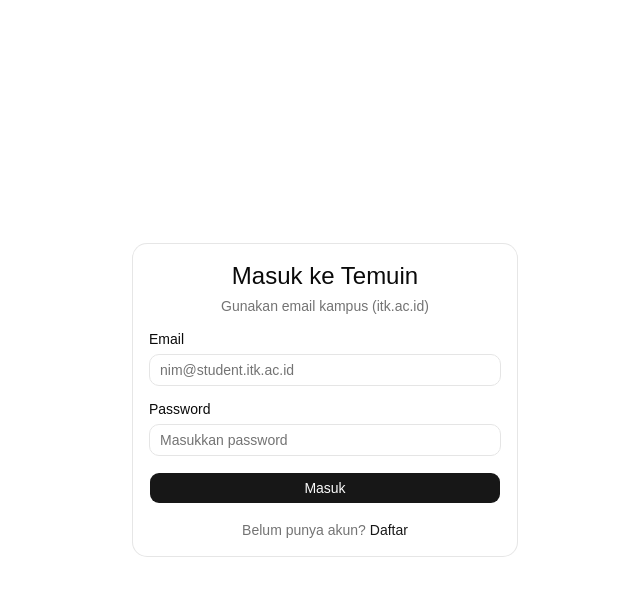
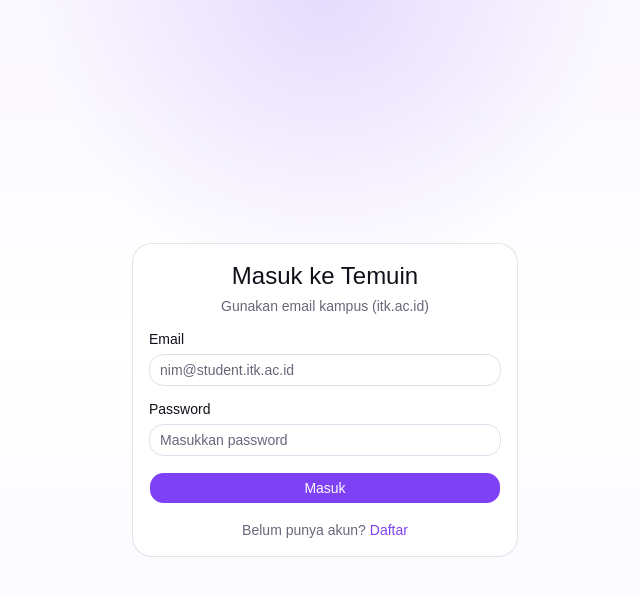
Before and after one commit to aidilsaputrakirsan-classroom/cc-kelompok-a-extraordinary, a React app in the folder frontend/: page /login in a window 1280 px wide. Shown: the top 596 px of the page, without its empty margins (315-955 px from the left). Built offline with nearby package versions, Linux system fonts and the light colour scheme; no server answers; the HTML template or start-up script is replaced by a standard one.

Commit message:
docs(frontend): add kraken-light design reference and theme tokens

```diff
--- a/frontend/src/index.css
+++ b/frontend/src/index.css
@@ -10,162 +10,203 @@
   --radius-sm: calc(var(--radius) - 4px);
 }
 
-@layer base {
-  :root {
-    --background: 0 0% 100%;
-    --foreground: 240 10% 3.9%;
-    --card: 0 0% 100%;
-    --card-foreground: 240 10% 3.9%;
-    --popover: 0 0% 100%;
-    --popover-foreground: 240 10% 3.9%;
-    --primary: 240 5.9% 10%;
-    --primary-foreground: 0 0% 98%;
-    --secondary: 240 4.8% 95.9%;
-    --secondary-foreground: 240 5.9% 10%;
-    --muted: 240 4.8% 95.9%;
-    --muted-foreground: 240 3.8% 46.1%;
-    --accent: 240 4.8% 95.9%;
-    --accent-foreground: 240 5.9% 10%;
-    --destructive: 0 84.2% 60.2%;
-    --destructive-foreground: 0 0% 98%;
-    --border: 240 5.9% 90%;
-    --input: 240 5.9% 90%;
-    --ring: 240 10% 3.9%;
-    --chart-1: 12 76% 61%;
-    --chart-2: 173 58% 39%;
-    --chart-3: 197 37% 24%;
-    --chart-4: 43 74% 66%;
-    --chart-5: 27 87% 67%;
-    --radius: 0.5rem;
-  }
-  * {
-    @apply border-border outline-ring/50;
-  }
-  body {
-    @apply bg-background text-foreground;
-  }
-  html {
-    @apply font-sans;
-  }
+@theme inline {
+  --font-heading: var(--font-sans);
+  --font-sans: "Geist Variable", sans-serif;
+
+  --color-background: var(--background);
+  --color-foreground: var(--foreground);
+  --color-card: var(--card);
+  --color-card-foreground: var(--card-foreground);
+  --color-popover: var(--popover);
+  --color-popover-foreground: var(--popover-foreground);
+  --color-primary: var(--primary);
+  --color-primary-foreground: var(--primary-foreground);
+  --color-secondary: var(--secondary);
+  --color-secondary-foreground: var(--secondary-foreground);
+  --color-muted: var(--muted);
+  --color-muted-foreground: var(--muted-foreground);
+  --color-accent: var(--accent);
+  --color-accent-foreground: var(--accent-foreground);
+  --color-destructive: var(--destructive);
+  --color-destructive-foreground: var(--destructive-foreground);
+  --color-border: var(--border);
+  --color-input: var(--input);
+  --color-ring: var(--ring);
+
+  --color-brand: var(--brand);
+  --color-brand-foreground: var(--brand-foreground);
+  --color-brand-soft: var(--brand-soft);
+  --color-surface-soft: var(--surface-soft);
+  --color-surface-elevated: var(--surface-elevated);
+
+  --color-success: var(--success);
+  --color-success-foreground: var(--success-foreground);
+  --color-success-soft: var(--success-soft);
+  --color-warning: var(--warning);
+  --color-warning-foreground: var(--warning-foreground);
+  --color-warning-soft: var(--warning-soft);
+  --color-info: var(--info);
+  --color-info-foreground: var(--info-foreground);
+  --color-info-soft: var(--info-soft);
+
+  --color-chart-1: var(--chart-1);
+  --color-chart-2: var(--chart-2);
+  --color-chart-3: var(--chart-3);
+  --color-chart-4: var(--chart-4);
+  --color-chart-5: var(--chart-5);
+  --color-sidebar: var(--sidebar);
+  --color-sidebar-foreground: var(--sidebar-foreground);
+  --color-sidebar-primary: var(--sidebar-primary);
+  --color-sidebar-primary-foreground: var(--sidebar-primary-foreground);
+  --color-sidebar-accent: var(--sidebar-accent);
+  --color-sidebar-accent-foreground: var(--sidebar-accent-foreground);
+  --color-sidebar-border: var(--sidebar-border);
+  --color-sidebar-ring: var(--sidebar-ring);
+
+  --radius-sm: calc(var(--radius) * 0.72);
+  --radius-md: calc(var(--radius) * 0.9);
+  --radius-lg: var(--radius);
+  --radius-xl: calc(var(--radius) * 1.3);
+  --radius-2xl: calc(var(--radius) * 1.8);
+  --radius-3xl: calc(var(--radius) * 2.3);
+}
+
+:root {
+  color-scheme: light;
+
+  --background: oklch(0.99 0.01 300);
+  --foreground: oklch(0.18 0.02 285);
+  --card: oklch(1 0 0);
+  --card-foreground: oklch(0.18 0.02 285);
+  --popover: oklch(1 0 0);
+  --popover-foreground: oklch(0.18 0.02 285);
+  --primary: oklch(0.56 0.25 292);
+  --primary-foreground: oklch(0.99 0.01 300);
+  --secondary: oklch(0.96 0.02 292);
+  --secondary-foreground: oklch(0.22 0.03 285);
+  --muted: oklch(0.965 0.012 292);
+  --muted-foreground: oklch(0.52 0.03 285);
+  --accent: oklch(0.97 0.03 300);
+  --accent-foreground: oklch(0.28 0.06 288);
+  --destructive: oklch(0.64 0.22 24);
+  --destructive-foreground: oklch(0.99 0.01 300);
+  --border: oklch(0.91 0.02 292);
+  --input: oklch(0.9 0.02 292);
+  --ring: oklch(0.63 0.2 292);
+
+  --brand: oklch(0.56 0.25 292);
+  --brand-foreground: oklch(0.99 0.01 300);
+  --brand-soft: oklch(0.95 0.05 295);
+  --surface-soft: oklch(0.975 0.02 300);
+  --surface-elevated: oklch(0.995 0.01 300);
+
+  --success: oklch(0.62 0.16 154);
+  --success-foreground: oklch(0.37 0.12 154);
+  --success-soft: oklch(0.94 0.05 154);
+  --warning: oklch(0.75 0.15 92);
+  --warning-foreground: oklch(0.45 0.09 92);
+  --warning-soft: oklch(0.95 0.05 92);
+  --info: oklch(0.66 0.15 255);
+  --info-foreground: oklch(0.42 0.11 255);
+  --info-soft: oklch(0.94 0.04 255);
+
+  --chart-1: oklch(0.68 0.2 292);
+  --chart-2: oklch(0.63 0.16 154);
+  --chart-3: oklch(0.66 0.15 255);
+  --chart-4: oklch(0.74 0.16 92);
+  --chart-5: oklch(0.72 0.15 24);
+
+  --sidebar: oklch(0.985 0.01 300);
+  --sidebar-foreground: oklch(0.2 0.02 285);
+  --sidebar-primary: oklch(0.56 0.25 292);
+  --sidebar-primary-foreground: oklch(0.99 0.01 300);
+  --sidebar-accent: oklch(0.96 0.03 295);
+  --sidebar-accent-foreground: oklch(0.28 0.06 288);
+  --sidebar-border: oklch(0.9 0.02 292);
+  --sidebar-ring: oklch(0.63 0.2 292);
+
+  --radius: 0.9rem;
+}
+
+.dark {
+  color-scheme: dark;
+
+  --background: oklch(0.18 0.02 285);
+  --foreground: oklch(0.97 0.01 300);
+  --card: oklch(0.22 0.02 285);
+  --card-foreground: oklch(0.97 0.01 300);
+  --popover: oklch(0.22 0.02 285);
+  --popover-foreground: oklch(0.97 0.01 300);
+  --primary: oklch(0.68 0.2 292);
+  --primary-foreground: oklch(0.2 0.03 285);
+  --secondary: oklch(0.28 0.03 286);
+  --secondary-foreground: oklch(0.97 0.01 300);
+  --muted: oklch(0.28 0.03 286);
+  --muted-foreground: oklch(0.76 0.03 292);
+  --accent: oklch(0.3 0.05 292);
+  --accent-foreground: oklch(0.97 0.01 300);
+  --destructive: oklch(0.69 0.19 24);
+  --destructive-foreground: oklch(0.97 0.01 300);
+  --border: oklch(1 0 0 / 12%);
+  --input: oklch(1 0 0 / 16%);
+  --ring: oklch(0.68 0.2 292);
+
+  --brand: oklch(0.68 0.2 292);
+  --brand-foreground: oklch(0.2 0.03 285);
+  --brand-soft: oklch(0.3 0.06 292);
+  --surface-soft: oklch(0.25 0.02 285);
+  --surface-elevated: oklch(0.27 0.02 285);
+
+  --success: oklch(0.68 0.16 154);
+  --success-foreground: oklch(0.9 0.05 154);
+  --success-soft: oklch(0.29 0.05 154);
+  --warning: oklch(0.79 0.15 92);
+  --warning-foreground: oklch(0.94 0.03 92);
+  --warning-soft: oklch(0.33 0.05 92);
+  --info: oklch(0.73 0.14 255);
+  --info-foreground: oklch(0.94 0.02 255);
+  --info-soft: oklch(0.3 0.05 255);
+
+  --chart-1: oklch(0.71 0.2 292);
+  --chart-2: oklch(0.68 0.16 154);
+  --chart-3: oklch(0.73 0.14 255);
+  --chart-4: oklch(0.79 0.15 92);
+  --chart-5: oklch(0.74 0.15 24);
+
+  --sidebar: oklch(0.2 0.02 285);
+  --sidebar-foreground: oklch(0.97 0.01 300);
+  --sidebar-primary: oklch(0.68 0.2 292);
+  --sidebar-primary-foreground: oklch(0.2 0.03 285);
+  --sidebar-accent: oklch(0.28 0.03 286);
+  --sidebar-accent-foreground: oklch(0.97 0.01 300);
+  --sidebar-border: oklch(1 0 0 / 12%);
+  --sidebar-ring: oklch(0.68 0.2 292);
 }
 
 @layer base {
   * {
-    @apply border-border;
+    @apply border-border outline-ring/50;
   }
+
+  html {
+    @apply font-sans antialiased;
+  }
+
   body {
-    @apply bg-background text-foreground;
+    @apply min-h-screen bg-background text-foreground;
+    background-image:
+      radial-gradient(circle at top, rgba(113, 50, 245, 0.14), transparent 28%),
+      linear-gradient(180deg, rgba(250, 247, 255, 0.98) 0%, rgba(255, 255, 255, 1) 42%, rgba(248, 247, 255, 1) 100%);
+    background-attachment: fixed;
+  }
+
+  a {
+    @apply transition-colors;
+  }
+
+  ::selection {
+    background: rgba(113, 50, 245, 0.18);
+    color: #101114;
   }
 }
-
-@theme inline {
-  --font-heading: var(--font-sans);
-  --font-sans: 'Geist Variable', sans-serif;
-  --color-sidebar-ring: var(--sidebar-ring);
-  --color-sidebar-border: var(--sidebar-border);
-  --color-sidebar-accent-foreground: var(--sidebar-accent-foreground);
-  --color-sidebar-accent: var(--sidebar-accent);
-  --color-sidebar-primary-foreground: var(--sidebar-primary-foreground);
-  --color-sidebar-primary: var(--sidebar-primary);
-  --color-sidebar-foreground: var(--sidebar-foreground);
-  --color-sidebar: var(--sidebar);
-  --color-chart-5: var(--chart-5);
-  --color-chart-4: var(--chart-4);
-  --color-chart-3: var(--chart-3);
-  --color-chart-2: var(--chart-2);
-  --color-chart-1: var(--chart-1);
-  --color-ring: var(--ring);
-  --color-input: var(--input);
-  --color-border: var(--border);
-  --color-destructive: var(--destructive);
-  --color-accent-foreground: var(--accent-foreground);
-  --color-accent: var(--accent);
-  --color-muted-foreground: var(--muted-foreground);
-  --color-muted: var(--muted);
-  --color-secondary-foreground: var(--secondary-foreground);
-  --color-secondary: var(--secondary);
-  --color-primary-foreground: var(--primary-foreground);
-  --color-primary: var(--primary);
-  --color-popover-foreground: var(--popover-foreground);
-  --color-popover: var(--popover);
-  --color-card-foreground: var(--card-foreground);
-  --color-card: var(--card);
-  --color-foreground: var(--foreground);
-  --color-background: var(--background);
-  --radius-sm: calc(var(--radius) * 0.6);
-  --radius-md: calc(var(--radius) * 0.8);
-  --radius-lg: var(--radius);
-  --radius-xl: calc(var(--radius) * 1.4);
-  --radius-2xl: calc(var(--radius) * 1.8);
-  --radius-3xl: calc(var(--radius) * 2.2);
-  --radius-4xl: calc(var(--radius) * 2.6);
-}
-
-:root {
-  --background: oklch(1 0 0);
-  --foreground: oklch(0.145 0 0);
-  --card: oklch(1 0 0);
-  --card-foreground: oklch(0.145 0 0);
-  --popover: oklch(1 0 0);
-  --popover-foreground: oklch(0.145 0 0);
-  --primary: oklch(0.205 0 0);
-  --primary-foreground: oklch(0.985 0 0);
-  --secondary: oklch(0.97 0 0);
-  --secondary-foreground: oklch(0.205 0 0);
-  --muted: oklch(0.97 0 0);
-  --muted-foreground: oklch(0.556 0 0);
-  --accent: oklch(0.97 0 0);
-  --accent-foreground: oklch(0.205 0 0);
-  --destructive: oklch(0.577 0.245 27.325);
-  --border: oklch(0.922 0 0);
-  --input: oklch(0.922 0 0);
-  --ring: oklch(0.708 0 0);
-  --chart-1: oklch(0.87 0 0);
-  --chart-2: oklch(0.556 0 0);
-  --chart-3: oklch(0.439 0 0);
-  --chart-4: oklch(0.371 0 0);
-  --chart-5: oklch(0.269 0 0);
-  --radius: 0.625rem;
-  --sidebar: oklch(0.985 0 0);
-  --sidebar-foreground: oklch(0.145 0 0);
-  --sidebar-primary: oklch(0.205 0 0);
-  --sidebar-primary-foreground: oklch(0.985 0 0);
-  --sidebar-accent: oklch(0.97 0 0);
-  --sidebar-accent-foreground: oklch(0.205 0 0);
-  --sidebar-border: oklch(0.922 0 0);
-  --sidebar-ring: oklch(0.708 0 0);
-}
-
-.dark {
-  --background: oklch(0.145 0 0);
-  --foreground: oklch(0.985 0 0);
-  --card: oklch(0.205 0 0);
-  --card-foreground: oklch(0.985 0 0);
-  --popover: oklch(0.205 0 0);
-  --popover-foreground: oklch(0.985 0 0);
-  --primary: oklch(0.922 0 0);
-  --primary-foreground: oklch(0.205 0 0);
-  --secondary: oklch(0.269 0 0);
-  --secondary-foreground: oklch(0.985 0 0);
-  --muted: oklch(0.269 0 0);
-  --muted-foreground: oklch(0.708 0 0);
-  --accent: oklch(0.269 0 0);
-  --accent-foreground: oklch(0.985 0 0);
-  --destructive: oklch(0.704 0.191 22.216);
-  --border: oklch(1 0 0 / 10%);
-  --input: oklch(1 0 0 / 15%);
-  --ring: oklch(0.556 0 0);
-  --chart-1: oklch(0.87 0 0);
-  --chart-2: oklch(0.556 0 0);
-  --chart-3: oklch(0.439 0 0);
-  --chart-4: oklch(0.371 0 0);
-  --chart-5: oklch(0.269 0 0);
-  --sidebar: oklch(0.205 0 0);
-  --sidebar-foreground: oklch(0.985 0 0);
-  --sidebar-primary: oklch(0.488 0.243 264.376);
-  --sidebar-primary-foreground: oklch(0.985 0 0);
-  --sidebar-accent: oklch(0.269 0 0);
-  --sidebar-accent-foreground: oklch(0.985 0 0);
-  --sidebar-border: oklch(1 0 0 / 10%);
-  --sidebar-ring: oklch(0.556 0 0);
-}
```
Also changed, not shown: 1 other file (tests, documents, lock files or other folders).
